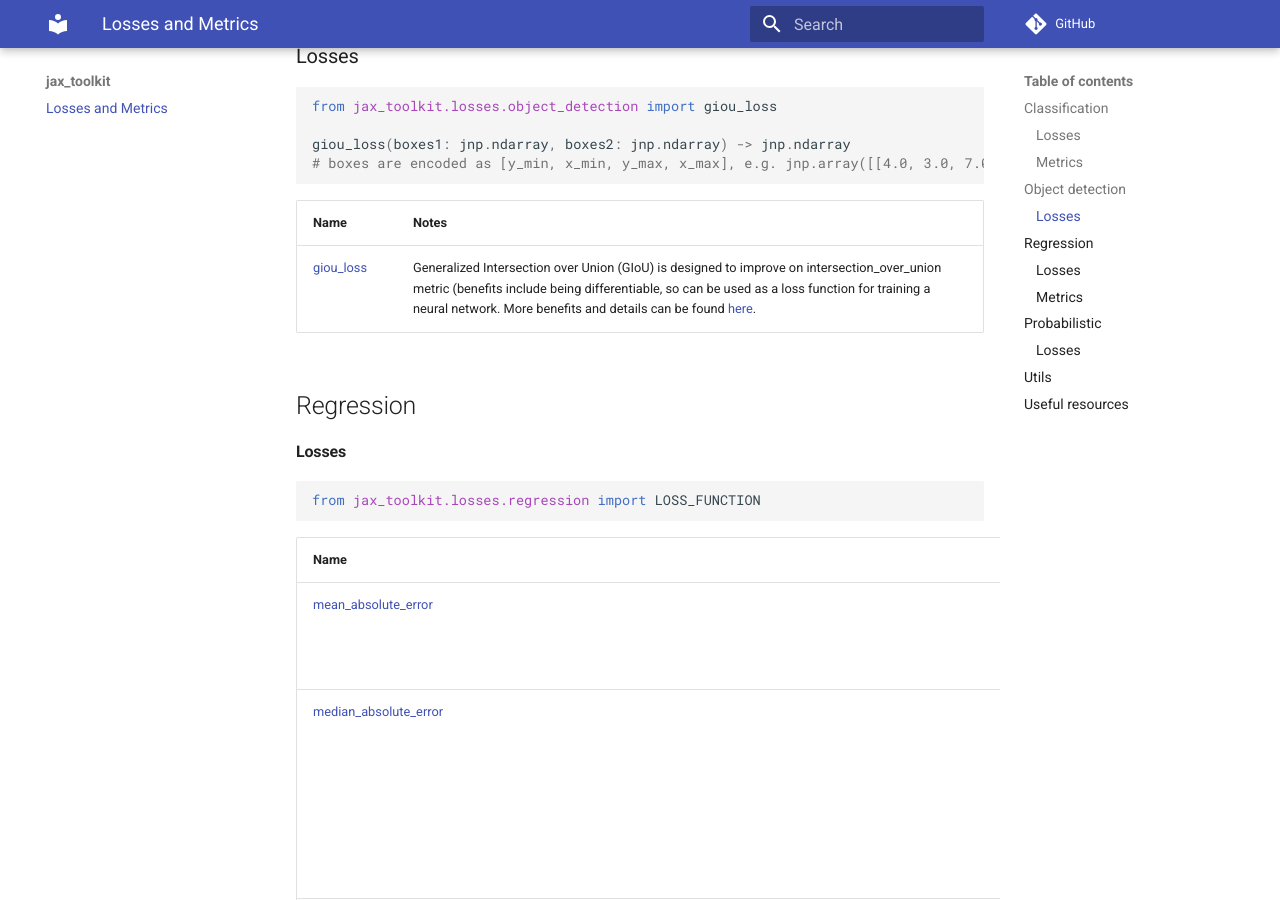
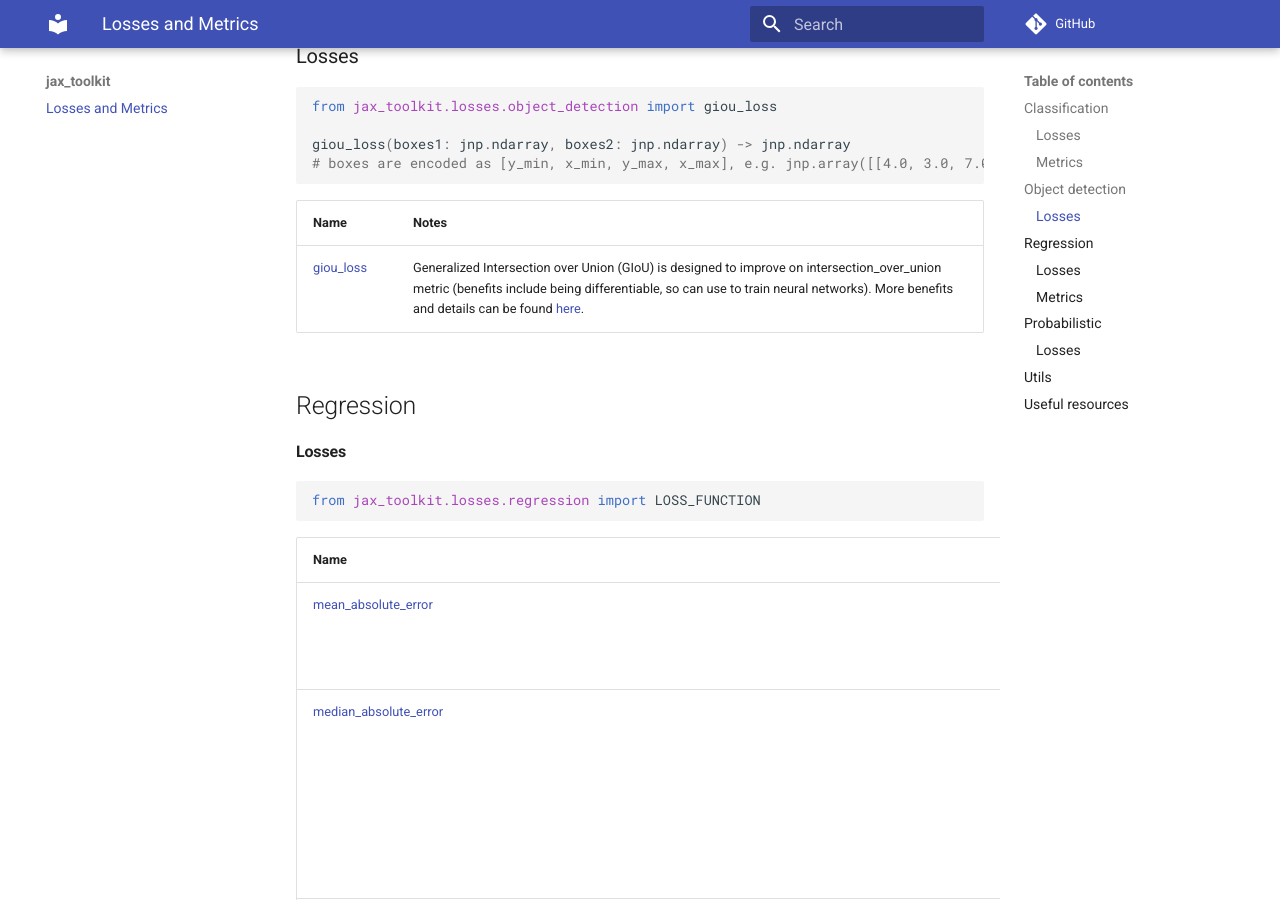
Before and after one commit to asmith26/jax_toolkit, an MkDocs documentation site: the page built from docs/losses_and_metrics.md, in a window 1280 px wide and 900 px high, scrolled down 3223 px. Built offline with MkDocs 1.6.1 and Material for MkDocs 9.7.7, drawn with Linux system fonts in a browser that asks for light colours; comment, search, counter and statistics services are not loaded.

Commit message:
Update doc

```diff
--- a/docs/losses_and_metrics.md
+++ b/docs/losses_and_metrics.md
@@ -59,7 +59,7 @@ giou_loss(boxes1: jnp.ndarray, boxes2: jnp.ndarray) -> jnp.ndarray
 
 | Name | Notes |
 |---|---|
-| [giou_loss]() | Generalized Intersection over Union (GIoU) is designed to improve on intersection_over_union metric (benefits include being differentiable, so can be used as a loss function for training a neural network. More benefits and details can be found [here](https://giou.stanford.edu/). |
+| [giou_loss]() | Generalized Intersection over Union (GIoU) is designed to improve on intersection_over_union metric (benefits include being differentiable, so can use to train neural networks). More benefits and details can be found [here](https://giou.stanford.edu/). |
 
 
 ## Regression
```
Also changed, not shown: other parts of docs/losses_and_metrics.md (+1 -1 lines).
